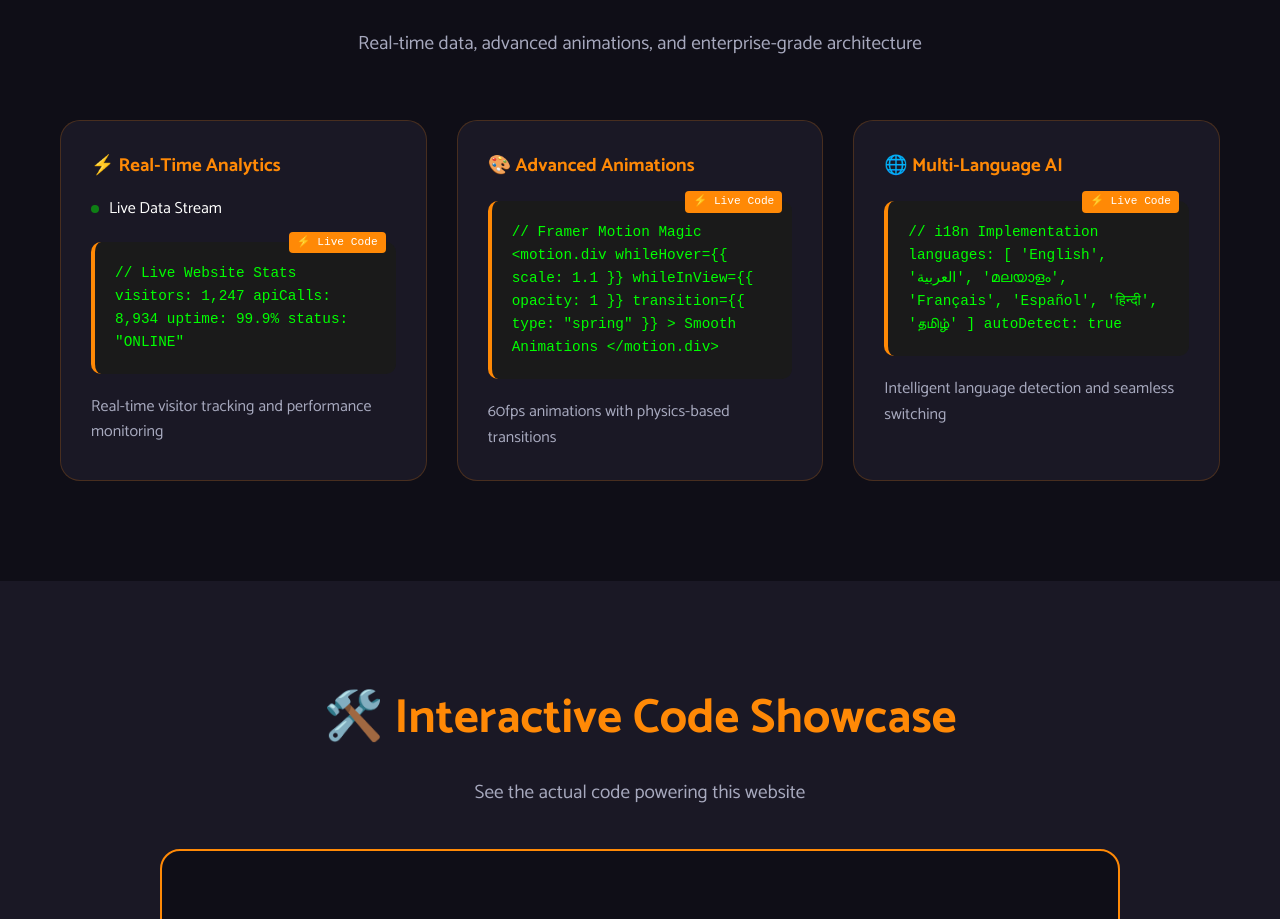
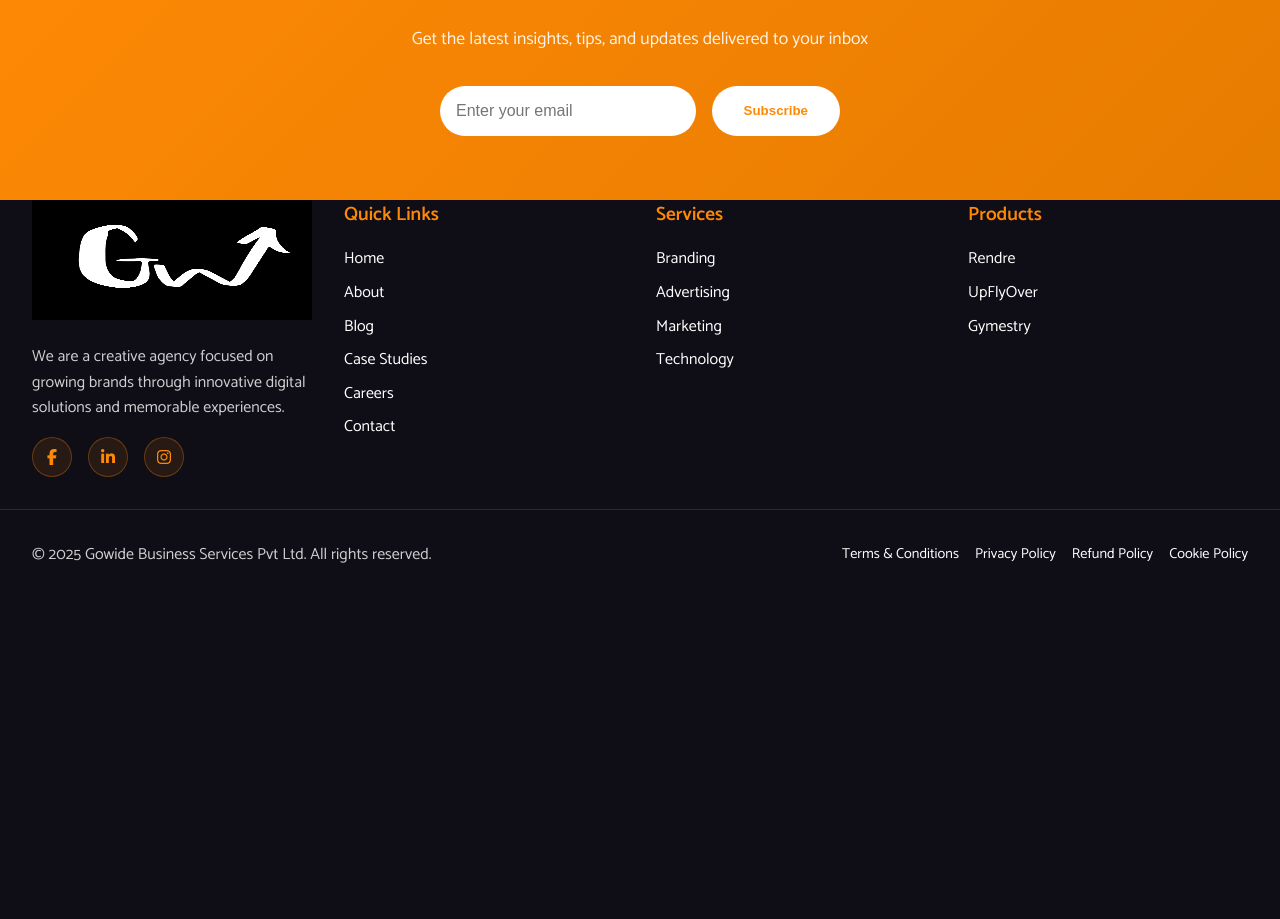
Before and after one commit to gowidebs/gowide-website, a React (Create React App) app: page / in a window 1280 px wide. Shown: the part 8625-9544 px from the top of the page. After the commit the page ends 9209 px from the top, so only its background shows below. Built offline with nearby package versions, Linux system fonts and the light colour scheme.

Commit message:
Fix deployment: temporarily remove showcase components

```diff
--- a/src/pages/Home.js
+++ b/src/pages/Home.js
@@ -4,8 +4,8 @@ import { motion } from 'framer-motion';
 import { lazy, Suspense } from 'react';
 import { Link } from 'react-router-dom';
 import SEO from '../components/SEO';
-import TechShowcase from '../components/TechShowcase';
-import InteractiveDemo from '../components/InteractiveDemo';
+// import TechShowcase from '../components/TechShowcase';
+// import InteractiveDemo from '../components/InteractiveDemo';
 
 const HomePage = styled.div`
   min-height: 100vh;
@@ -1135,8 +1135,8 @@ const Home = () => {
         </Container>
       </ImpactSection>
 
-      <TechShowcase />
-      <InteractiveDemo />
+      {/* <TechShowcase />
+      <InteractiveDemo /> */}
     </HomePage>
     </>
   );
```
